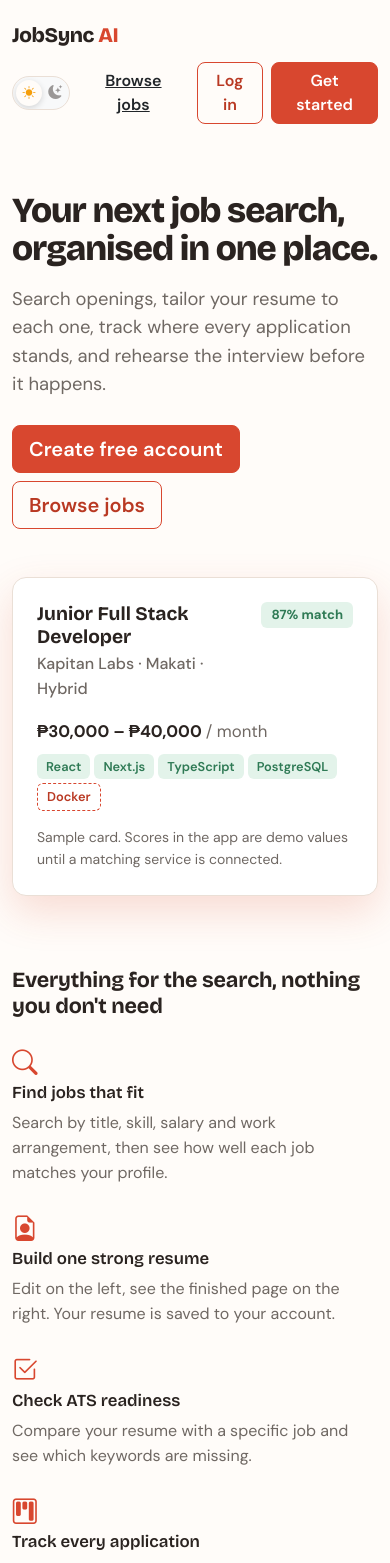
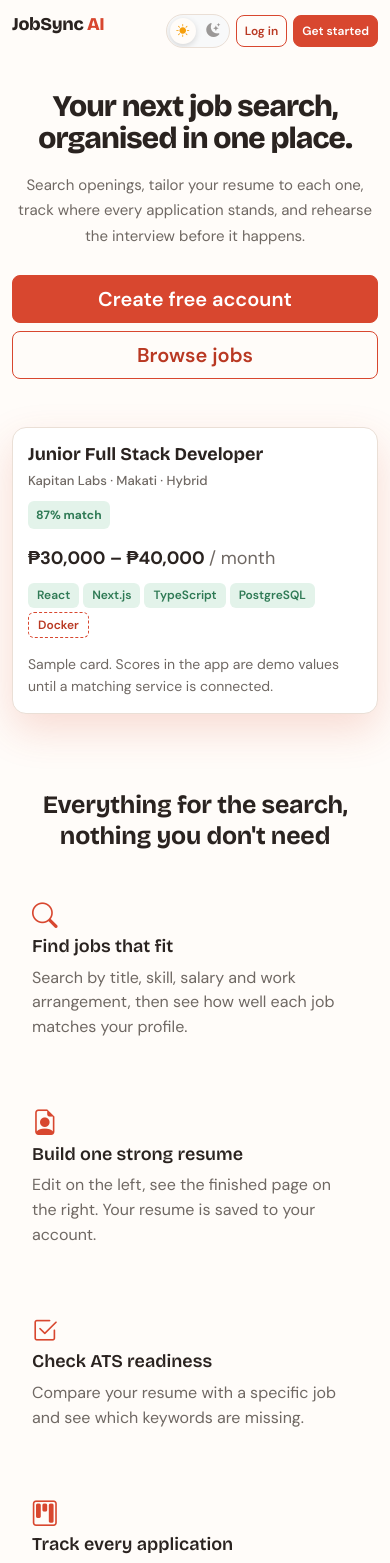
Before and after one commit to PinoyCoder29/JobSync-AI, a Next.js app: page / in a window 390 px wide. Shown: the top 1563 px of the page. Built offline with nearby package versions, Linux system fonts and the light colour scheme; no server answers.

Commit message:
updated hero section

```diff
--- a/app/globals.css
+++ b/app/globals.css
@@ -1671,3 +1671,208 @@ summary:focus-visible {
     transform: translateX(30px);
   }
 }
+
+/* =========================================
+   LANDING PAGE - MOBILE RESPONSIVE
+   ========================================= */
+
+.landing-header {
+  display: flex;
+  align-items: center;
+  justify-content: space-between;
+  gap: 16px;
+}
+
+.landing-nav {
+  flex-wrap: wrap;
+  justify-content: flex-end;
+}
+
+.hero-content {
+  max-width: 620px;
+}
+
+.hero-preview {
+  width: 100%;
+  min-width: 0;
+}
+
+.job-title {
+  overflow-wrap: anywhere;
+}
+
+.job-company {
+  overflow-wrap: anywhere;
+}
+
+/* Tablet */
+@media (max-width: 991.98px) {
+  .landing-header {
+    padding-top: 16px;
+    padding-bottom: 16px;
+  }
+
+  .hero {
+    padding-top: 48px;
+    padding-bottom: 48px;
+  }
+
+  .hero-content {
+    max-width: 720px;
+    margin: 0 auto;
+    text-align: center;
+  }
+
+  .hero-actions {
+    justify-content: center;
+  }
+
+  .hero-preview {
+    max-width: 720px;
+    margin: 0 auto;
+  }
+
+  .features {
+    padding-top: 40px;
+  }
+
+  .section-title {
+    text-align: center;
+  }
+}
+
+/* Mobile */
+@media (max-width: 767.98px) {
+  .landing-header {
+    align-items: flex-start;
+    padding-top: 14px;
+    padding-bottom: 14px;
+  }
+
+  .landing-header .brand {
+    font-size: 20px;
+    line-height: 1.2;
+    flex-shrink: 0;
+  }
+
+  .landing-nav {
+    gap: 6px !important;
+  }
+
+  .landing-nav .btn {
+    padding: 7px 10px;
+    font-size: 13px;
+  }
+
+  .landing-nav .btn-link {
+    display: none;
+  }
+
+  .hero {
+    padding-top: 36px;
+    padding-bottom: 36px;
+  }
+
+  .hero-title {
+    font-size: clamp(32px, 9vw, 46px);
+    line-height: 1.08;
+  }
+
+  .hero-text {
+    font-size: 15px;
+    line-height: 1.7;
+  }
+
+  .hero-actions {
+    flex-direction: column;
+    width: 100%;
+  }
+
+  .hero-actions .btn {
+    width: 100%;
+  }
+
+  .hero-preview {
+    padding: 18px;
+  }
+
+  .hero-preview > div:first-child {
+    align-items: flex-start;
+  }
+
+  .job-title {
+    font-size: 18px;
+    line-height: 1.3;
+  }
+
+  .job-company {
+    font-size: 13px;
+  }
+
+  .match-pill {
+    font-size: 12px;
+    padding: 5px 8px;
+  }
+
+  .job-salary {
+    font-size: 18px;
+  }
+
+  .skill-badge {
+    font-size: 12px;
+  }
+
+  .section-title {
+    font-size: 25px;
+    line-height: 1.25;
+  }
+
+  .feature {
+    padding: 20px;
+  }
+
+  .sub-title {
+    font-size: 18px;
+  }
+
+  .features {
+    padding-bottom: 20px;
+  }
+}
+
+/* Very small phones */
+@media (max-width: 400px) {
+  .landing-header {
+    gap: 8px;
+  }
+
+  .landing-header .brand {
+    font-size: 18px;
+  }
+
+  .landing-nav .btn {
+    padding: 6px 8px;
+    font-size: 12px;
+  }
+
+  .hero {
+    padding-top: 28px;
+  }
+
+  .hero-title {
+    font-size: 30px;
+  }
+
+  .hero-preview {
+    padding: 15px;
+  }
+
+  .hero-preview > div:first-child {
+    flex-direction: column;
+    gap: 10px !important;
+  }
+
+  .match-pill {
+    align-self: flex-start;
+  }
+}
--- a/app/layout.tsx
+++ b/app/layout.tsx
@@ -5,18 +5,38 @@ import type { Metadata, Viewport } from "next";
 import { Bricolage_Grotesque, DM_Sans } from "next/font/google";
 import { themeInitScript } from "@/components/theme/theme-script";
 
-const display = Bricolage_Grotesque({ subsets: ["latin"], variable: "--font-display", display: "swap" });
-const body = DM_Sans({ subsets: ["latin"], variable: "--font-body", display: "swap" });
+const display = Bricolage_Grotesque({
+  subsets: ["latin"],
+  variable: "--font-display",
+  display: "swap",
+});
+const body = DM_Sans({
+  subsets: ["latin"],
+  variable: "--font-body",
+  display: "swap",
+});
 
 export const metadata: Metadata = {
-  title: { default: "JobSync AI – Job search, resume and interview prep", template: "%s | JobSync AI" },
-  description: "Find jobs, build your resume, check ATS compatibility, track applications and practice interviews in one place.",
+  title: {
+    default: "JobSync AI – Job search, resume and interview prep",
+    template: "%s | JobSync AI",
+  },
+  description:
+    "Find jobs, build your resume, check ATS compatibility, track applications and practice interviews in one place.",
 };
 export const viewport: Viewport = { width: "device-width", initialScale: 1 };
 
-export default function RootLayout({ children }: { children: React.ReactNode }) {
+export default function RootLayout({
+  children,
+}: {
+  children: React.ReactNode;
+}) {
   return (
-    <html lang="en" className={`${display.variable} ${body.variable}`} suppressHydrationWarning>
+    <html
+      lang="en"
+      className={`${display.variable} ${body.variable}`}
+      suppressHydrationWarning
+    >
       <head>
         {/* sets data-theme before first paint so there is no flash of the wrong theme */}
         <script dangerouslySetInnerHTML={{ __html: themeInitScript }} />
--- a/app/page.tsx
+++ b/app/page.tsx
@@ -5,83 +5,181 @@ import { ThemeToggle } from "@/components/theme/ThemeToggle";
 
 export const metadata: Metadata = {
   title: "JobSync AI – Job search, resume and interview prep in one place",
-  description: "Search jobs, build a resume, check ATS compatibility, track every application and practice interviews.",
+  description:
+    "Search jobs, build a resume, check ATS compatibility, track every application and practice interviews.",
 };
 
 const FEATURES = [
-  { icon: "bi-search", title: "Find jobs that fit", text: "Search by title, skill, salary and work arrangement, then see how well each job matches your profile." },
-  { icon: "bi-file-earmark-person", title: "Build one strong resume", text: "Edit on the left, see the finished page on the right. Your resume is saved to your account." },
-  { icon: "bi-check2-square", title: "Check ATS readiness", text: "Compare your resume with a specific job and see which keywords are missing." },
-  { icon: "bi-kanban", title: "Track every application", text: "Keep status, notes and next steps together, with a timeline of each change." },
-  { icon: "bi-chat-square-text", title: "Practice interviews", text: "Answer HR, behavioral, technical and situational questions and get feedback." },
-  { icon: "bi-bar-chart-steps", title: "See your skill gaps", text: "Compare your skills with what open jobs ask for and decide what to learn next." },
+  {
+    icon: "bi-search",
+    title: "Find jobs that fit",
+    text: "Search by title, skill, salary and work arrangement, then see how well each job matches your profile.",
+  },
+  {
+    icon: "bi-file-earmark-person",
+    title: "Build one strong resume",
+    text: "Edit on the left, see the finished page on the right. Your resume is saved to your account.",
+  },
+  {
+    icon: "bi-check2-square",
+    title: "Check ATS readiness",
+    text: "Compare your resume with a specific job and see which keywords are missing.",
+  },
+  {
+    icon: "bi-kanban",
+    title: "Track every application",
+    text: "Keep status, notes and next steps together, with a timeline of each change.",
+  },
+  {
+    icon: "bi-chat-square-text",
+    title: "Practice interviews",
+    text: "Answer HR, behavioral, technical and situational questions and get feedback.",
+  },
+  {
+    icon: "bi-bar-chart-steps",
+    title: "See your skill gaps",
+    text: "Compare your skills with what open jobs ask for and decide what to learn next.",
+  },
 ];
 
 export default async function Home() {
   const session = await auth();
+
   return (
     <div className="landing">
+      {/* Header */}
       <header className="landing-header container">
-        <span className="brand">JobSync <span className="brand-ai">AI</span></span>
-        <nav className="d-flex align-items-center gap-2" aria-label="Account">
+        {/* Brand */}
+        <Link href="/" className="brand text-decoration-none">
+          JobSync <span className="brand-ai">AI</span>
+        </Link>
+
+        {/* Navigation */}
+        <nav
+          className="landing-nav d-flex align-items-center gap-2"
+          aria-label="Account"
+        >
           <ThemeToggle />
-          <Link href="/jobs" className="btn btn-link text-body">Browse jobs</Link>
+
+          <Link href="/jobs" className="btn btn-link text-body">
+            Browse jobs
+          </Link>
+
           {session?.user ? (
-            <Link href="/dashboard" className="btn btn-brand">Open dashboard</Link>
+            <Link href="/dashboard" className="btn btn-brand">
+              Open dashboard
+            </Link>
           ) : (
             <>
-              <Link href="/login" className="btn btn-outline-brand">Log in</Link>
-              <Link href="/register" className="btn btn-brand">Get started</Link>
+              <Link href="/login" className="btn btn-outline-brand">
+                Log in
+              </Link>
+
+              <Link href="/register" className="btn btn-brand">
+                Get started
+              </Link>
             </>
           )}
         </nav>
       </header>
 
+      {/* Hero */}
       <section className="container hero">
         <div className="row align-items-center g-5">
+          {/* Hero Content */}
           <div className="col-lg-6">
-            <h1 className="hero-title">Your next job search, organised in one place.</h1>
-            <p className="hero-text">Search openings, tailor your resume to each one, track where every application stands, and rehearse the interview before it happens.</p>
-            <div className="d-flex flex-wrap gap-2">
-              <Link href="/register" className="btn btn-brand btn-lg">Create free account</Link>
-              <Link href="/jobs" className="btn btn-outline-brand btn-lg">Browse jobs</Link>
+            <div className="hero-content">
+              <h1 className="hero-title">
+                Your next job search, organised in one place.
+              </h1>
+
+              <p className="hero-text">
+                Search openings, tailor your resume to each one, track where
+                every application stands, and rehearse the interview before it
+                happens.
+              </p>
+
+              <div className="hero-actions d-flex flex-wrap gap-2">
+                <Link href="/register" className="btn btn-brand btn-lg">
+                  Create free account
+                </Link>
+
+                <Link href="/jobs" className="btn btn-outline-brand btn-lg">
+                  Browse jobs
+                </Link>
+              </div>
             </div>
           </div>
+
+          {/* Preview */}
           <div className="col-lg-6">
             <div className="hero-preview" aria-label="Example of a job match">
               <div className="d-flex justify-content-between align-items-start gap-3">
-                <div>
-                  <h2 className="job-title mb-1">Junior Full Stack Developer</h2>
-                  <p className="job-company mb-0">Kapitan Labs · Makati · Hybrid</p>
+                <div className="min-w-0">
+                  <h2 className="job-title mb-1">
+                    Junior Full Stack Developer
+                  </h2>
+
+                  <p className="job-company mb-0">
+                    Kapitan Labs · Makati · Hybrid
+                  </p>
                 </div>
-                <span className="match-pill tone-good">87% match</span>
+
+                <span className="match-pill tone-good flex-shrink-0">
+                  87% match
+                </span>
               </div>
-              <p className="job-salary mt-3">₱30,000 – ₱40,000 <span className="text-muted fw-normal">/ month</span></p>
+
+              <p className="job-salary mt-3">
+                ₱30,000 – ₱40,000{" "}
+                <span className="text-muted fw-normal">/ month</span>
+              </p>
+
               <div className="d-flex flex-wrap gap-1 mb-3">
-                {["React", "Next.js", "TypeScript", "PostgreSQL"].map((s) => <span key={s} className="skill-badge skill-have">{s}</span>)}
+                {["React", "Next.js", "TypeScript", "PostgreSQL"].map((s) => (
+                  <span key={s} className="skill-badge skill-have">
+                    {s}
+                  </span>
+                ))}
+
                 <span className="skill-badge skill-missing">Docker</span>
               </div>
-              <p className="small text-muted mb-0">Sample card. Scores in the app are demo values until a matching service is connected.</p>
+
+              <p className="small text-muted mb-0">
+                Sample card. Scores in the app are demo values until a matching
+                service is connected.
+              </p>
             </div>
           </div>
         </div>
       </section>
 
+      {/* Features */}
       <section className="container features">
-        <h2 className="section-title mb-4">Everything for the search, nothing you don't need</h2>
+        <h2 className="section-title mb-4">
+          Everything for the search, nothing you don't need
+        </h2>
+
         <div className="row g-4">
           {FEATURES.map((f) => (
-            <div className="col-md-6 col-lg-4" key={f.title}>
-              <div className="feature">
+            <div className="col-12 col-md-6 col-lg-4" key={f.title}>
+              <div className="feature h-100">
                 <i className={`bi ${f.icon}`} aria-hidden="true" />
+
                 <h3 className="sub-title">{f.title}</h3>
+
                 <p className="text-muted mb-0">{f.text}</p>
               </div>
             </div>
           ))}
         </div>
       </section>
-      <footer className="container py-4 small text-muted">© {new Date().getFullYear()} JobSync AI. Analyses and match scores are demo results.</footer>
+
+      {/* Footer */}
+      <footer className="container py-4 small text-muted text-center text-md-start">
+        © {new Date().getFullYear()} JobSync AI. Analyses and match scores are
+        demo results.
+      </footer>
     </div>
   );
 }
```
